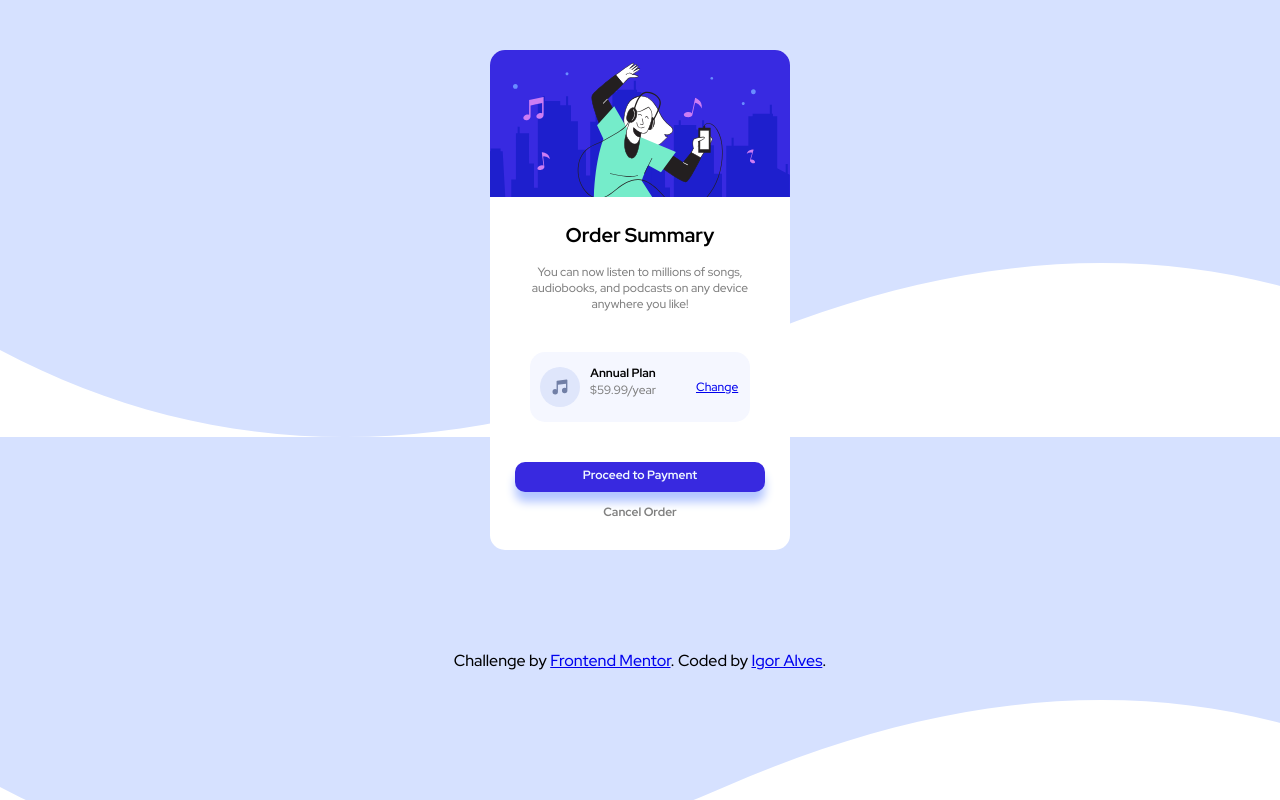
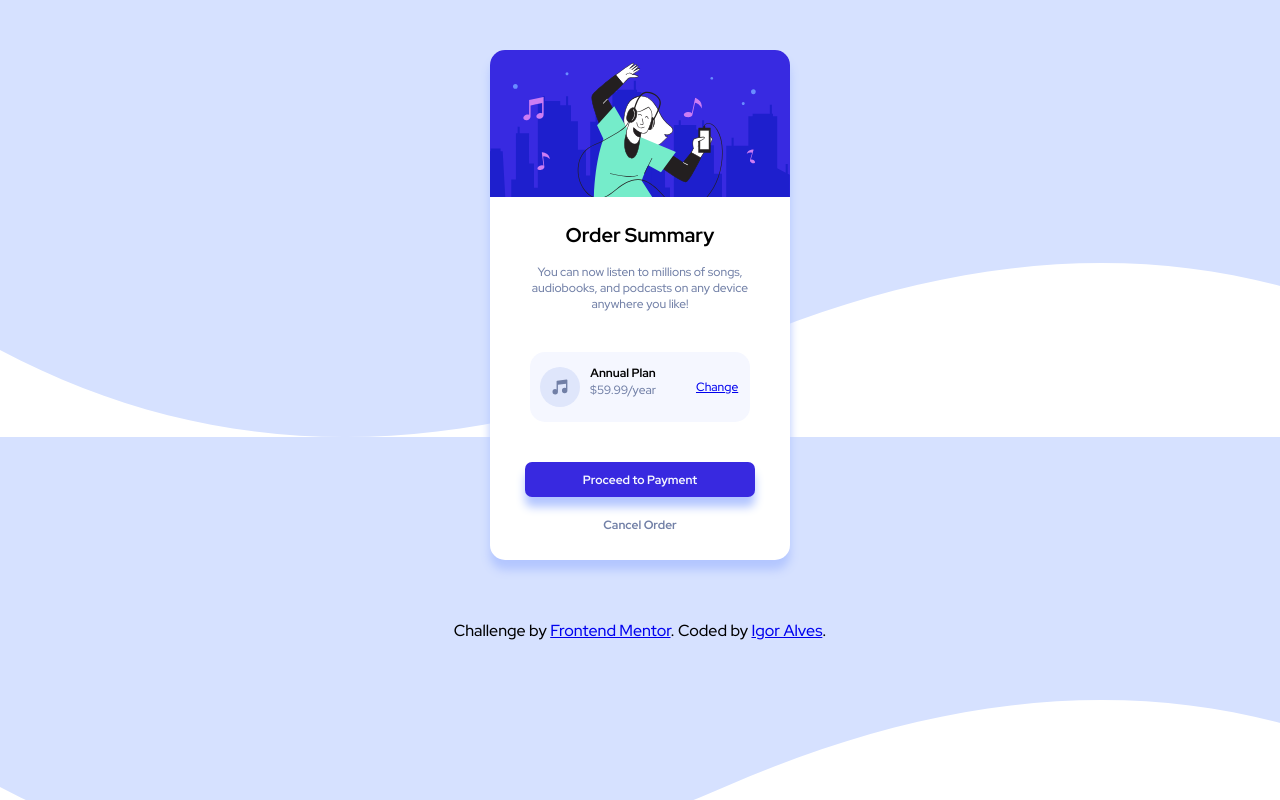
Before and after one commit to igoraoves/Challenge-1-Front-End-Mentor, a plain HTML site: page index.html in a window 1280 px wide. Drawn offline with Linux system fonts and the light colour scheme.

Commit message:
add hover elements

```diff
--- a/stylesummary.css
+++ b/stylesummary.css
@@ -5,11 +5,12 @@ body {
 section {
   background-color: white;
   width: 300px;
-  height: 500px;
+  height: 510px;
   border-radius: 15px;
   margin: auto;
   margin-top: 50px;
   text-align: center;
+  box-shadow: 0px 10px 10px hsl(225, 100%, 85%);
 }
 
 .heroimage {
@@ -31,7 +32,7 @@ section {
   text-align: center;
   margin-left: 40px;
   margin-right: 40px;
-  color: gray;
+  color: hsl(224, 23%, 55%);
 }
 
 .container {
@@ -54,7 +55,7 @@ section {
 }
 
 .annual_plan p {
-  color: gray;
+  color: hsl(224, 23%, 55%);
   font-size: 12px;
 
 }
@@ -67,28 +68,36 @@ section {
 
 .proceed{
   background: hsl(245, 75%, 52%);
-  height: 30px;
-  max-width: 250px;
-  border-radius: 10px;
+  height: 35px;
+  max-width: 230px;
+  border-radius: 7px;
   margin: auto;
   box-shadow: 0px 10px 10px hsl(225, 100%, 85%);
 }
-
+.proceed:hover {
+  background: hsl(224, 23%, 55%);
+}
 .proceed p {
   font-size: 12px;
   font-weight: bold;
-  color: aliceblue;
-  padding-top: 5px;
+  color: hsl(225, 100%, 98%);
+  padding-top: 10px;
+  text-align: center;
 
 }
 
 .cancel {
   font-size: 12px;
   font-weight: bold;
-  color: gray;
+  color: hsl(224, 23%, 55%);
+  margin-top: 20px;
+}
+
+.cancel:hover {
+  color: hsl(224, 23%, 65%);
 }
 
 footer {
   text-align: center;
-  margin-top: 100px;
+  margin-top: 60px;
   }
```
